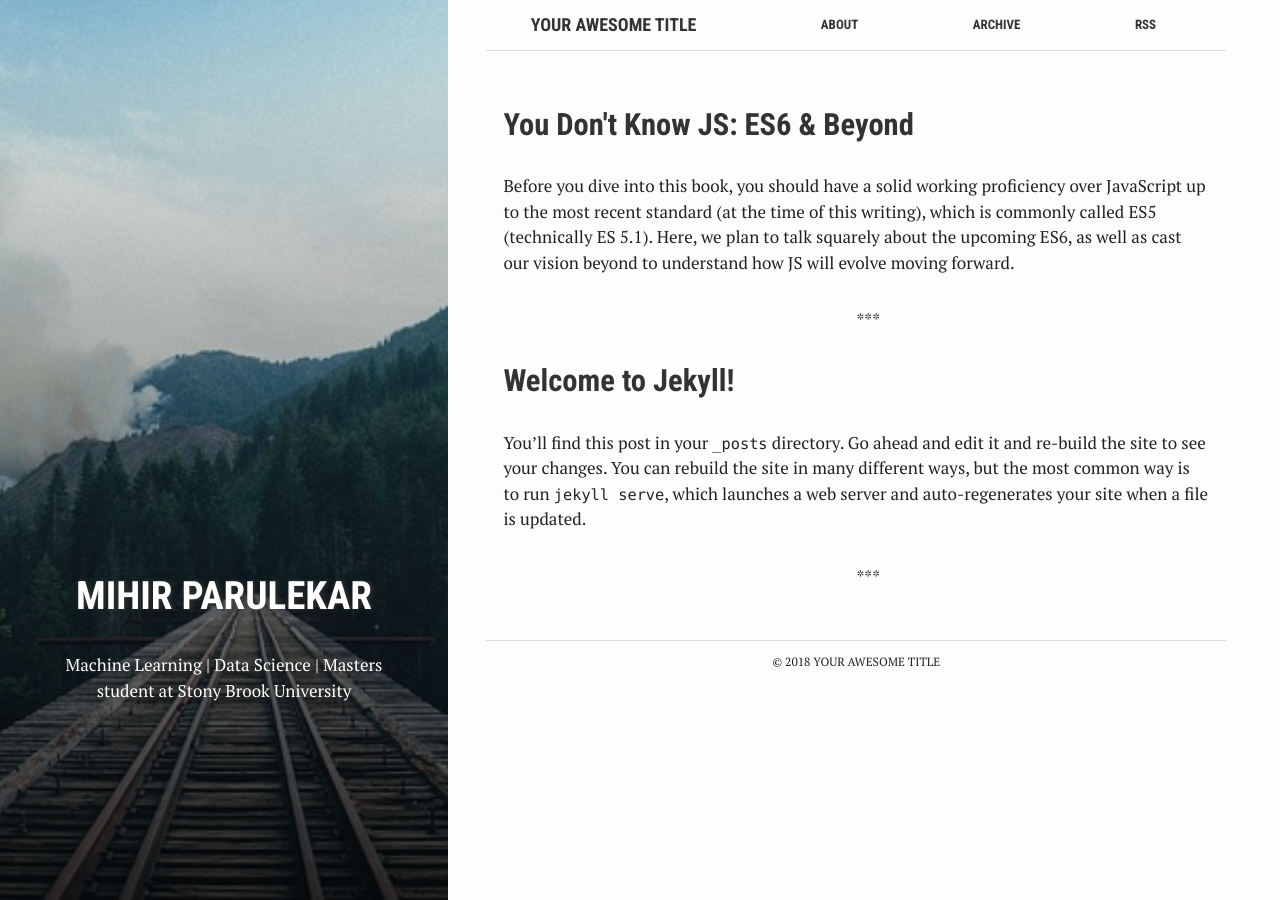
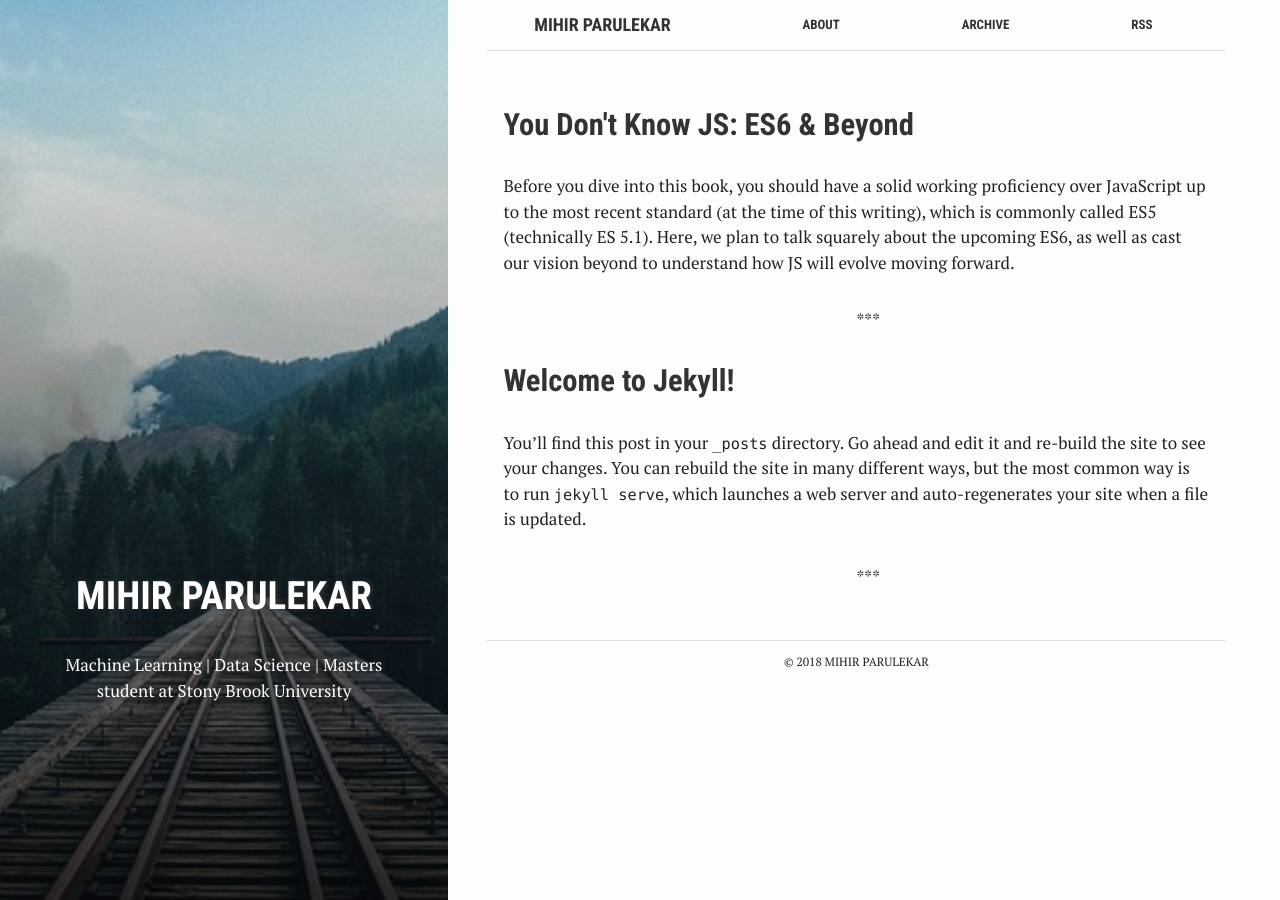
Before and after one commit to mihirdcoder/mihirdcoder.github.io, a Jekyll site: the page built from index.html, in a window 1280 px wide. Built offline with Jekyll 4.4.1, drawn with Linux system fonts in a browser that asks for light colours.

Commit message:
Added personal info

```diff
--- a/_config.yml
+++ b/_config.yml
@@ -6,17 +6,17 @@
 # 'jekyll serve'. If you change this file, please restart the server process.
 
 # Site settings
-title: Your awesome title
-email: your-email@domain.com
+title: Mihir Parulekar
+email: mparulekar@cs.stonybrook.edu
 description: > # this means to ignore newlines until "baseurl:"
   Write an awesome description for your new site here. You can edit this
   line in _config.yml. It will appear in your document head meta (for
   Google search results) and in your feed.xml site description.
 baseurl: "" # the subpath of your site, e.g. /blog
 lang: "en"
-url: "http://localhost:4000" # the base hostname & protocol for your site
-twitter_username: jekyllrb
-github_username:  jekyll
+url: "https://mihirdcoder.github.io/" # the base hostname & protocol for your site
+twitter_username:
+github_username:  mihirdcoder
 disqus_username:
 
 # Build settings
```
